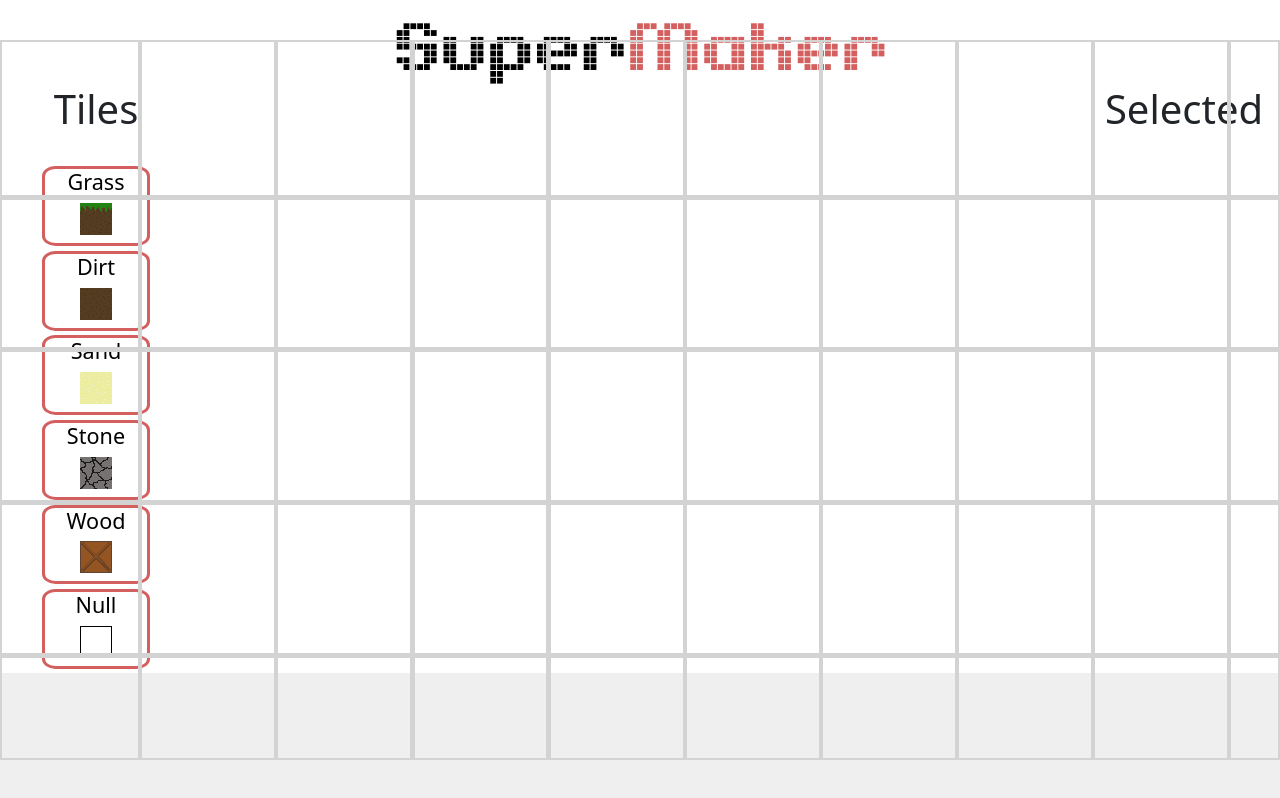
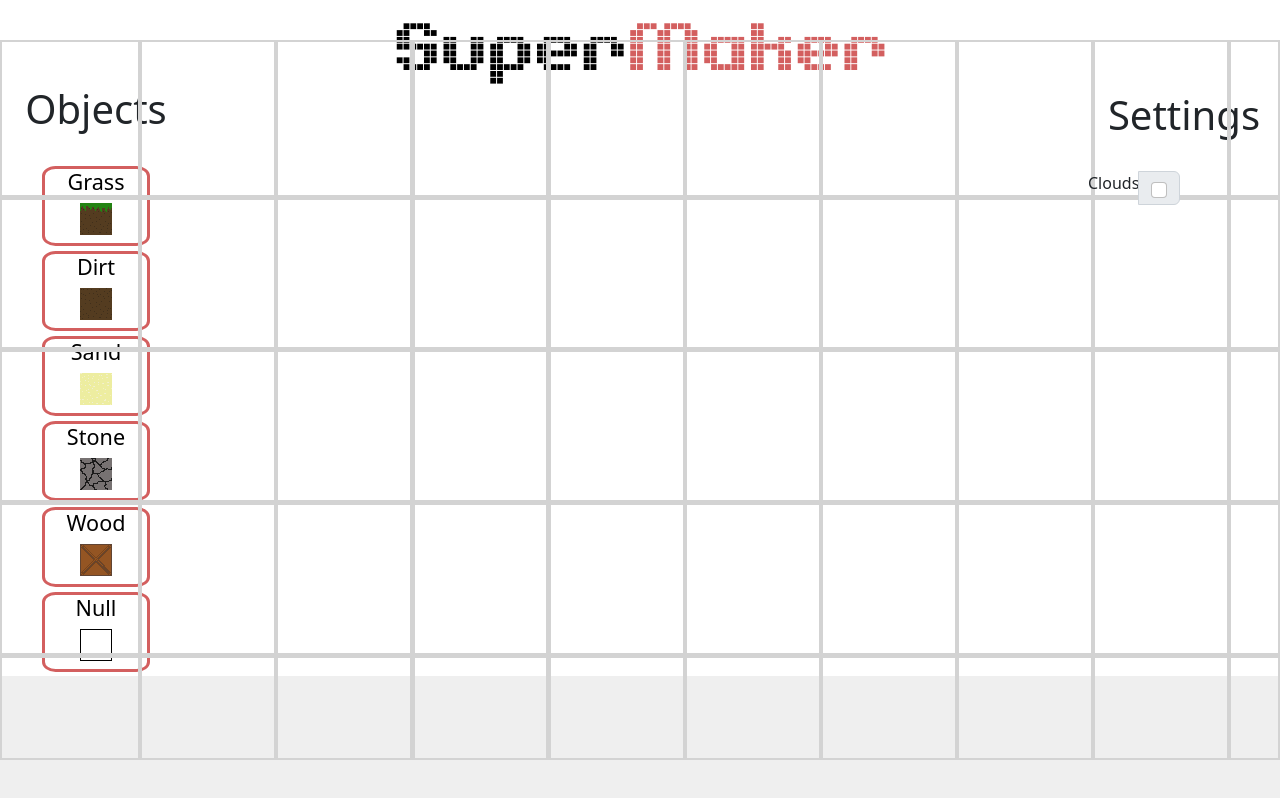
Before and after one commit to Ernest326/supermaker-web, a React (Create React App) app: page /Editor in a window 1280 px wide. Built offline with nearby package versions, Linux system fonts and the light colour scheme; what @onehop/client would draw is missing.

Commit message:
added settings to editor

```diff
--- a/src/components/Editor.jsx
+++ b/src/components/Editor.jsx
@@ -1,6 +1,7 @@
 import React from "react";
 import { useEffect, useRef, useState } from "react";
 import { Button } from "react-bootstrap";
+import InputGroup from "react-bootstrap/InputGroup";
 import Title from "./Title.jsx";
 import Tile from "./Tile.jsx";
 import { Play } from "react-bootstrap-icons";
@@ -60,7 +61,7 @@ function Editor() {
     },
   ]);
 
-  let selectedIndex;
+  let selectedIndex = -1;
 
   function handleClick(index) {
     let newArr = [...tiles];
@@ -87,7 +88,7 @@ function Editor() {
       <Title />
       <div id="Build-tools-container">
         <div id="Build-tools-menu-left">
-          <h1>Tiles</h1>
+          <h1>Objects</h1>
           <br></br>
           {tiles.map((Tiles, index) => {
             return (
@@ -113,11 +114,12 @@ function Editor() {
           <div ref={divRef} />
         </div>
         <div id="Build-tools-menu-right">
-          <h1>Selected</h1>
-          <br></br>
           {tiles.map((Tiles, index) => {
             if (Tiles.selected === true) {
               return (
+                <div>
+                  <h1>Selected</h1>
+                  <br></br>
                   <button>
                     <Tile
                       key={index}
@@ -126,9 +128,24 @@ function Editor() {
                       selected={Tiles.selected}
                     />
                   </button>
+                </div>
               );
             }
           })}
+          <div id="Settings">
+            <h1 id="Settings-title">Settings</h1>
+            <br></br>
+            <ul>
+              <li>
+                <div>
+                  <InputGroup className="mb-1">
+                    <label>Clouds</label>
+                    <InputGroup.Checkbox />
+                  </InputGroup>
+                </div>
+              </li>
+            </ul>
+          </div>
         </div>
       </div>
     </div>
--- a/src/style.css
+++ b/src/style.css
@@ -115,7 +115,7 @@ ul {
   border-color: #d35f5f;
   border-radius: 12.5%;
   width: 8.5vw;
-  margin-bottom: 2.5%;
+  margin-bottom: 3%;
 }
 
 #Tile-title {
@@ -125,3 +125,11 @@ ul {
 #Tile-img {
   padding-bottom: 1vh;
 }
+
+#Settings {
+
+}
+
+#Settings-title {
+  margin-top: 3%;
+}
```
Also changed, not shown: src/res/sprites/player.gif (added), src/res/sprites/spawn.png (added). Lines whose indentation alone changed are shown as unchanged.
